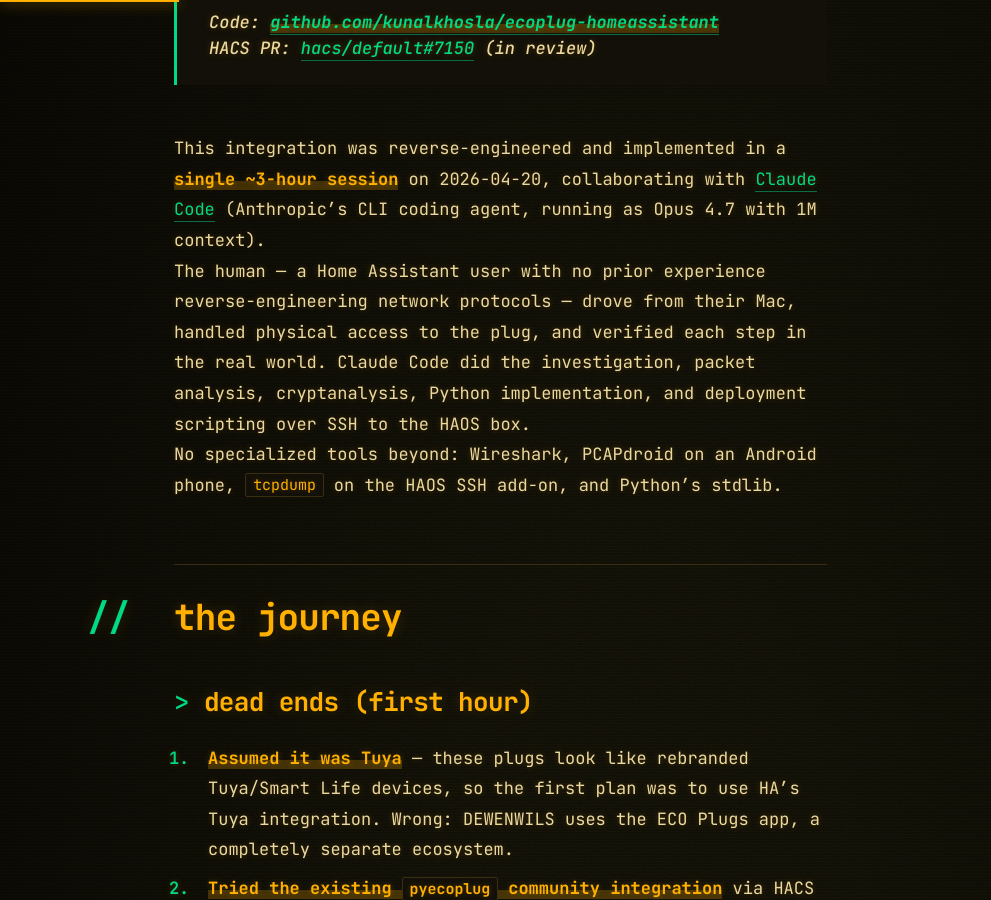
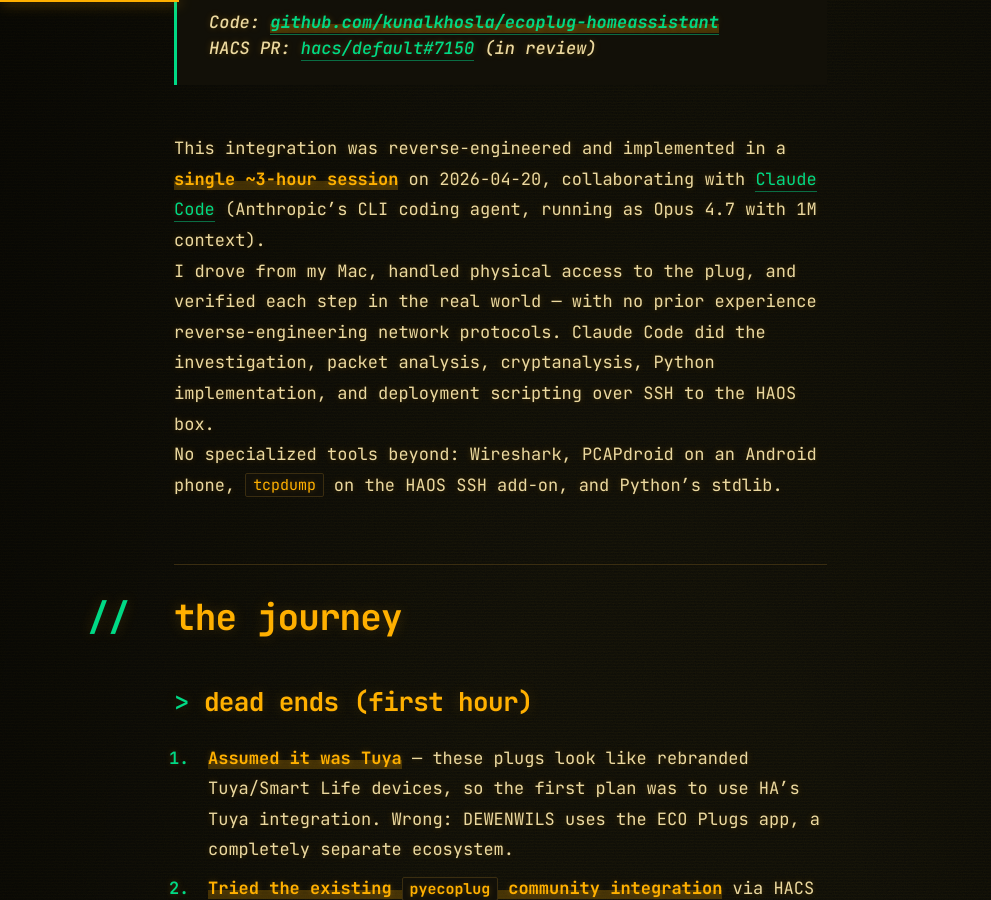
Before and after one commit to kunalkhosla/blogs, a Jekyll site: the page built from _posts/2026-04-20-ecoplug-pool-pump.md, in a window 1280 px wide and 900 px high, scrolled down 762 px. Shown: the whole window, without its empty margins (0-991 px from the left). Built offline with Jekyll 4.4.1, drawn with Linux system fonts in a browser that asks for light colours; some web fonts are replaced.

Commit message:
Rewrite ecoplug preamble in first person
Replace "The human — a Home Assistant user... drove from their Mac"
with first-person phrasing. Keeps the collaboration framing with
Claude Code intact while removing the third-person-about-self tell.

```diff
--- a/_posts/2026-04-20-ecoplug-pool-pump.md
+++ b/_posts/2026-04-20-ecoplug-pool-pump.md
@@ -13,7 +13,7 @@ excerpt_override: "A dead community integration, a broken Google Home linking fl
 
 This integration was reverse-engineered and implemented in a **single ~3-hour session** on 2026-04-20, collaborating with [Claude Code](https://claude.com/claude-code) (Anthropic's CLI coding agent, running as Opus 4.7 with 1M context).
 
-The human — a Home Assistant user with no prior experience reverse-engineering network protocols — drove from their Mac, handled physical access to the plug, and verified each step in the real world. Claude Code did the investigation, packet analysis, cryptanalysis, Python implementation, and deployment scripting over SSH to the HAOS box.
+I drove from my Mac, handled physical access to the plug, and verified each step in the real world — with no prior experience reverse-engineering network protocols. Claude Code did the investigation, packet analysis, cryptanalysis, Python implementation, and deployment scripting over SSH to the HAOS box.
 
 No specialized tools beyond: Wireshark, PCAPdroid on an Android phone, `tcpdump` on the HAOS SSH add-on, and Python's stdlib.
 
```
